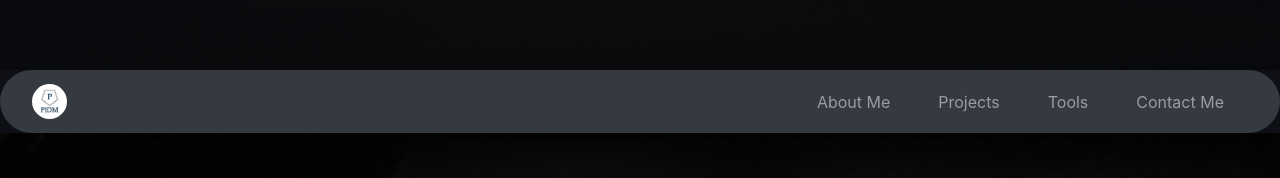
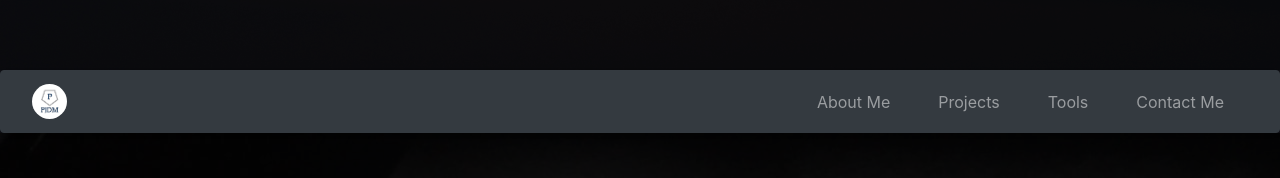
Before and after one commit to pjdmendoza/mendoza-capstone-1, a plain HTML site: page index.html in a window 1280 px wide. Shown: the part 730-908 px from the top of the page. Drawn offline with nearby package versions, Linux system fonts and the light colour scheme.

Commit message:
Fixed navbar

```diff
--- a/index.html
+++ b/index.html
@@ -42,7 +42,7 @@
 
 	<!-- Navbar Start -->
 	<div class="bg-transparent sticky-top">
-		<nav class="navbar navbar-expand-lg navbar-dark bg-dark shadow-sm border border-dark rounded-pill">
+		<nav class="navbar navbar-expand-lg navbar-dark bg-dark shadow-sm border border-dark rounded">
 			<div class="container-fluid">
 				<a class="navbar-brand" href="#about-me-start">
 					<img class="img-fluid rounded-circle bg-white" id="navbar-logo" src="./images/navbar-logo.PNG" alt="">
```
